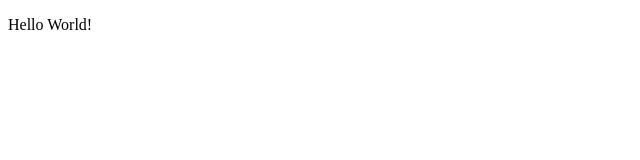
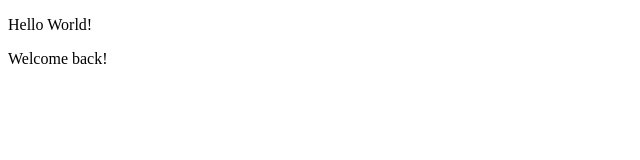
Before and after one commit to noelvandevrie/Juvo, a plain HTML site: page index.html in a window 1280 px wide. Shown: the full height of the page, 0-640 px from the left. Drawn offline with Linux system fonts and the light colour scheme.

Commit message:
is iets veranderd

```diff
--- a/index.html
+++ b/index.html
@@ -5,5 +5,6 @@
   </head>
   <body>
     <p>Hello World!</p>
+    <p>Welcome back!</p>
   </body>
 </html>
```
